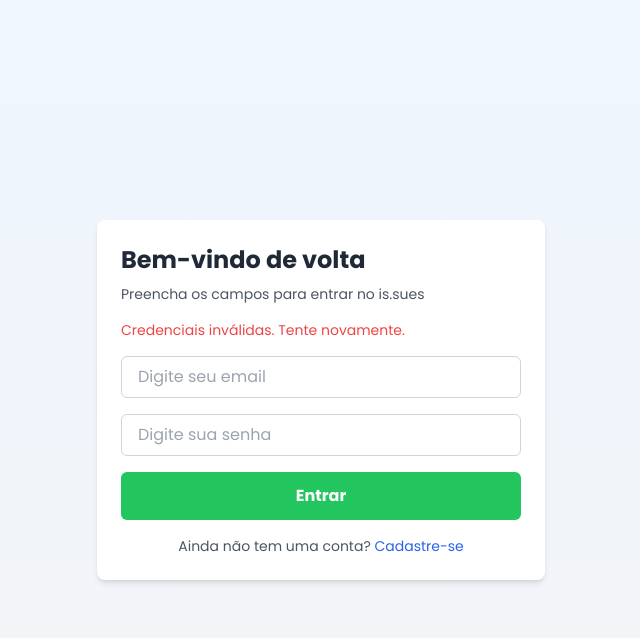
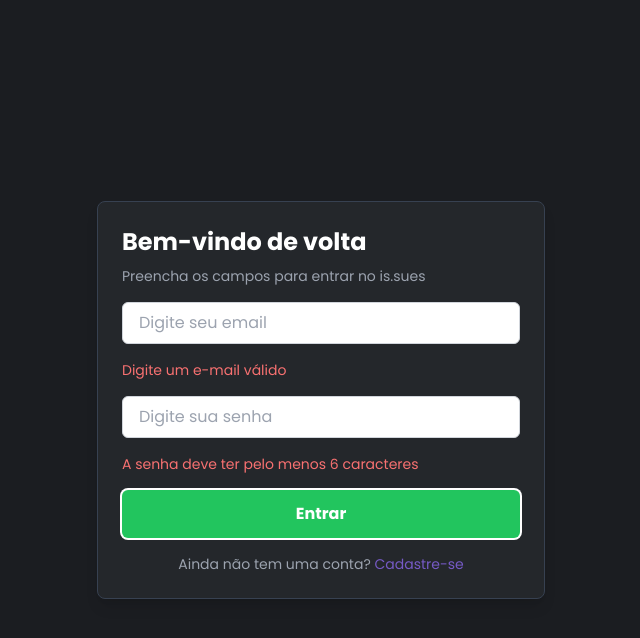
Before and after one commit to raedman90/is.sues-web, a Next.js app: page /login in a window 1280 px wide. Both pictures are taken after a click on the button "Entrar". Shown: the top 638 px of the page, without its empty margins (319-959 px from the left). Built offline with nearby package versions, Linux system fonts and the light colour scheme; no server answers.

Commit message:
Página de login ajustada

```diff
--- a/src/app/login/page.tsx
+++ b/src/app/login/page.tsx
@@ -5,65 +5,95 @@ import { useRouter } from "next/navigation";
 import { useAuth } from "@/app/hooks/useAuth";
 import EmailInput from "@/components/input/EmailInput";
 import PasswordInput from "@/components/input/PasswordInput";
+import { signinSchema } from "@/app/schemas/signinSchema";
+import { motion } from "framer-motion";
 
 export default function SigninScreen() {
   const router = useRouter();
-  const [email, setEmail] = useState("");
-  const [password, setPassword] = useState("");
   const { signIn, signOut } = useAuth();
-  const [error, setError] = useState<string | null>(null);
+  const [formData, setFormData] = useState({ email: "", password: "" });
+  const [errors, setErrors] = useState<Record<string, string>>({});
   const [loading, setLoading] = useState(false);
 
   const handleSignin = async () => {
-    setError(null);
+    setErrors({});
     setLoading(true);
+
+    const validation = signinSchema.safeParse(formData);
+    if (!validation.success) {
+      const newErrors: Record<string, string> = {};
+      validation.error.errors.forEach((err) => {
+        if (err.path[0]) {
+          newErrors[err.path[0]] = err.message;
+        }
+      });
+      setErrors(newErrors);
+      setLoading(false);
+      return;
+    }
+
     try {
-      const { userData, companyId } = await signIn(email, password);
+      const { userData, companyId } = await signIn(formData.email, formData.password);
       const userid = userData.id;
 
       if (companyId || userData.departmentId) {
         router.push("/dashboard");
       } else {
-        console.log("Usuário não tem empresa nem departamento. Redirecionando para Criar Empresa.");
+        console.log("Usuário sem empresa/departamento. Redirecionando para cadastro.");
         signOut();
         router.push(`/register?headid=${userid}`);
       }
     } catch (error) {
-      setError("Credenciais inválidas. Tente novamente.");
+      setErrors({ form: "Credenciais inválidas. Tente novamente." });
     } finally {
       setLoading(false);
     }
   };
 
   return (
-    <div className="flex flex-col justify-center items-center min-h-screen bg-gradient-to-b from-blue-50 to-gray-100 p-6">
-      <div className="w-full max-w-md bg-white p-6 rounded-lg shadow-md">
-        <h1 className="text-2xl font-bold text-gray-800 mb-2">Bem-vindo de volta</h1>
-        <p className="text-sm text-gray-600 mb-4">Preencha os campos para entrar no is.sues</p>
+    <div className="flex flex-col justify-center items-center min-h-screen bg-[#1B1D21] p-6">
+      <motion.div
+        initial={{ opacity: 0, y: -20 }}
+        animate={{ opacity: 1, y: 0 }}
+        transition={{ duration: 0.8 }}
+        className="w-full max-w-md bg-[#24272B] p-6 rounded-lg shadow-lg border border-gray-700"
+      >
+        <h1 className="text-2xl font-bold text-white mb-2">Bem-vindo de volta</h1>
+        <p className="text-sm text-gray-400 mb-4">Preencha os campos para entrar no is.sues</p>
 
-        {error && <p className="text-red-500 text-sm mb-4">{error}</p>}
+        {errors.form && <p className="text-red-400 text-sm mb-4">{errors.form}</p>}
 
         <div className="space-y-4">
-          <EmailInput value={email} onChange={setEmail} />
-          <PasswordInput value={password} onChange={setPassword} />
-          <button
+          <EmailInput value={formData.email} onChange={(value) => setFormData({ ...formData, email: value })} />
+          {errors.email && <p className="text-red-400 text-sm">{errors.email}</p>}
+
+          <PasswordInput value={formData.password} onChange={(value) => setFormData({ ...formData, password: value })} />
+          {errors.password && <p className="text-red-400 text-sm">{errors.password}</p>}
+
+          <motion.button
+            whileHover={{ scale: 1.05 }}
+            whileTap={{ scale: 0.95 }}
+            transition={{ duration: 0.2 }}
+            disabled={loading}
+            className={`w-full py-3 rounded-md font-bold transition transform hover:shadow-lg focus:outline-none focus:ring-2 focus:ring-white
+              ${loading ? "bg-gray-300 text-gray-600 cursor-not-allowed" : "bg-green-500 text-white hover:bg-green-600 shadow-green-400"}
+            `}
             onClick={handleSignin}
-            disabled={loading}
-            className={`w-full py-3 rounded-md font-bold transition duration-300 transform hover:scale-105 hover:shadow-lg ${
-              loading ? "bg-gray-300 text-gray-600 cursor-not-allowed" : "bg-green-500 text-white hover:bg-green-600"
-            }`}
           >
             {loading ? "Entrando..." : "Entrar"}
-          </button>
+          </motion.button>
         </div>
 
-        <p className="mt-4 text-sm text-gray-600 text-center">
+        <p className="mt-4 text-sm text-gray-400 text-center">
           Ainda não tem uma conta?{" "}
-          <span className="text-blue-600 cursor-pointer hover:underline" onClick={() => router.push("/register")}>
+          <span
+            className="text-[#765AC6] cursor-pointer hover:underline transition"
+            onClick={() => router.push("/register")}
+          >
             Cadastre-se
           </span>
         </p>
-      </div>
+      </motion.div>
     </div>
   );
 }
--- /dev/null
+++ b/src/app/schemas/signinSchema.ts
@@ -0,0 +1,8 @@
+import { z } from "zod";
+
+export const signinSchema = z.object({
+  email: z.string().email("Digite um e-mail válido"),
+  password: z.string().min(6, "A senha deve ter pelo menos 6 caracteres"),
+});
+
+export type SigninSchema = z.infer<typeof signinSchema>;
```
